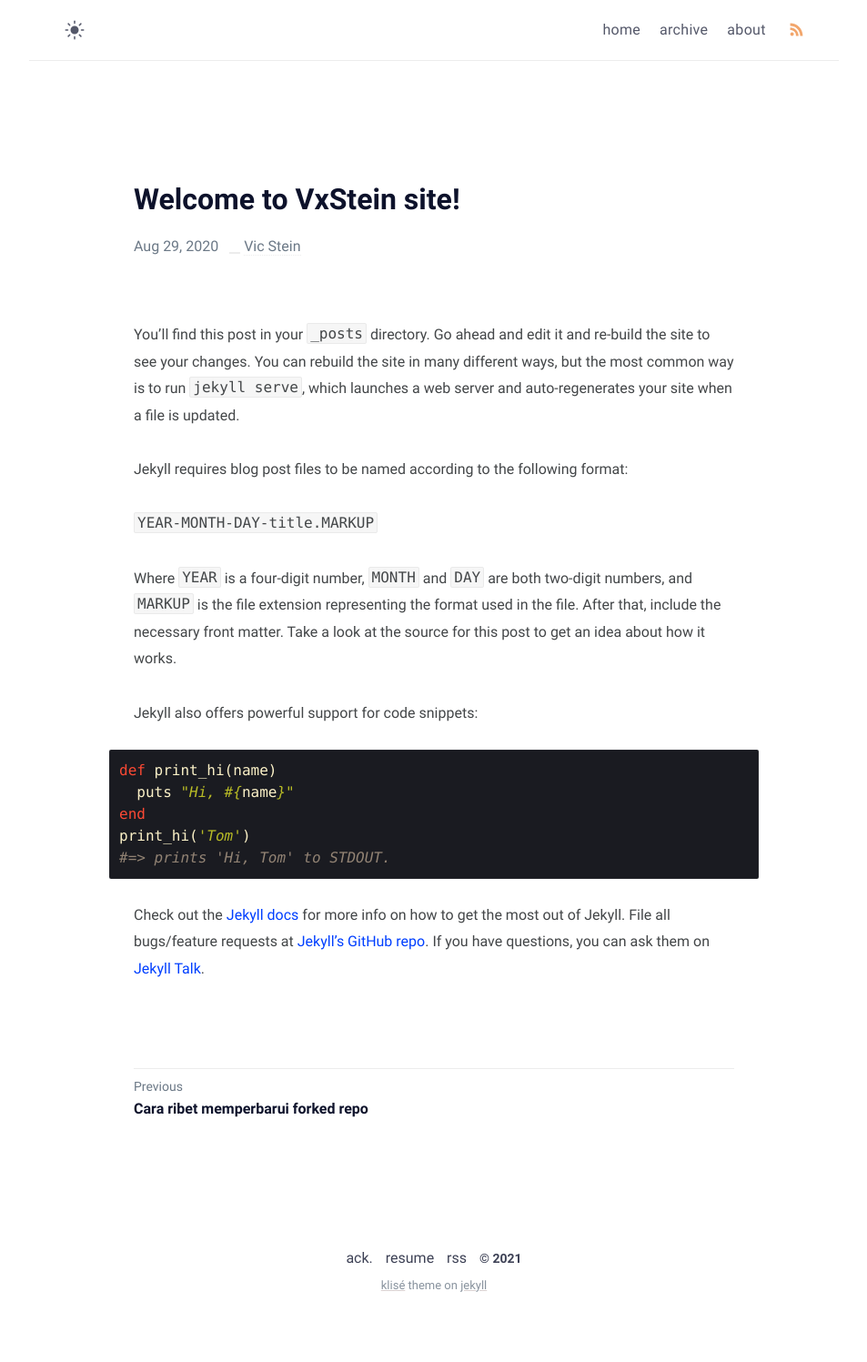
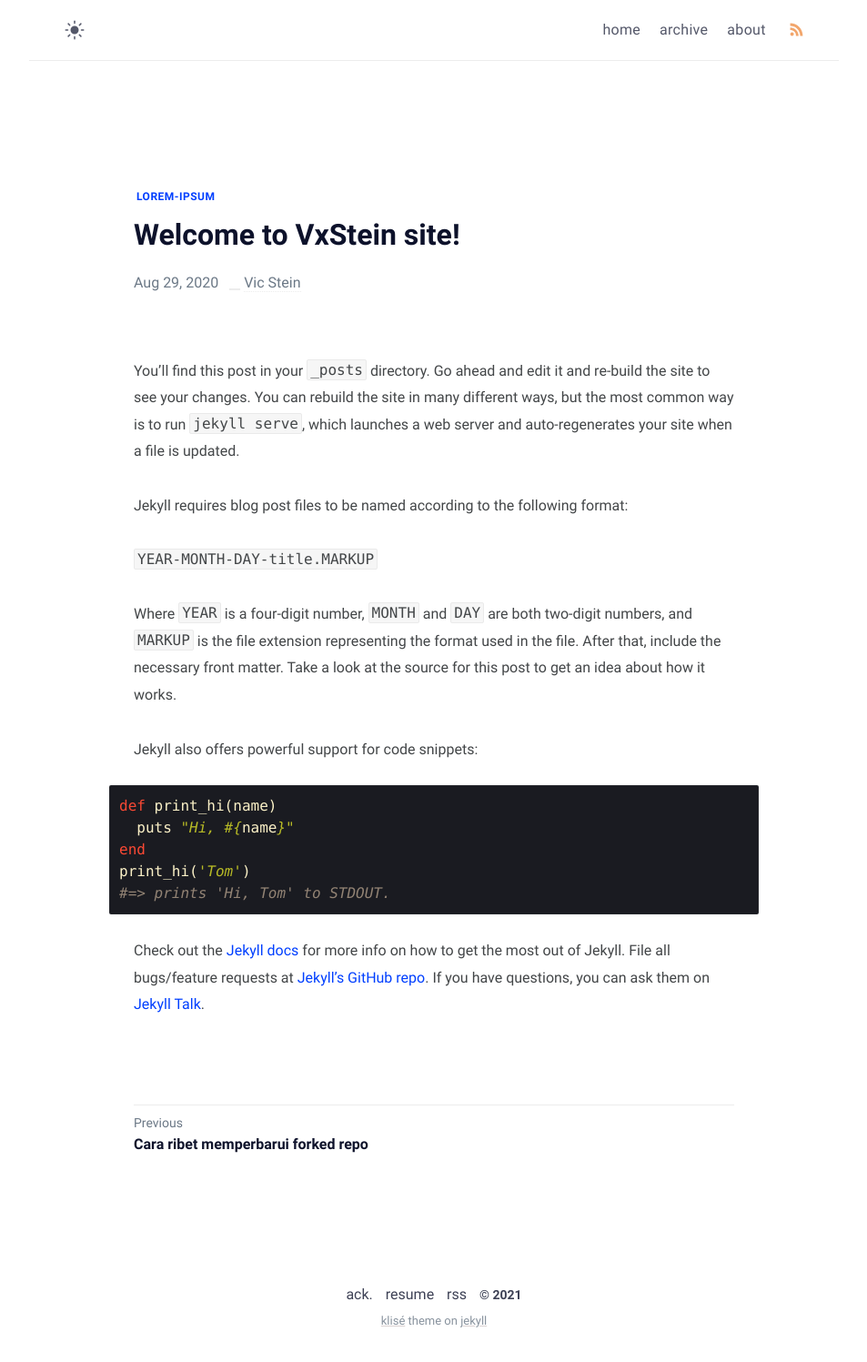
Before and after one commit to vxstein/vxstein.github.io, a Jekyll site: the page built from _posts/welcome-to-jekyll/2020-08-29-welcome-to-jekyll.md, in a window 1280 px wide. Shown: the whole page at 91% size, without its empty margins (163-1116 px from the left). Built offline with Jekyll 4.4.1, drawn with Linux system fonts in a browser that asks for light colours; before the commit the page ends 1457 px from its top, so only the background shows below that.

Commit message:
2020-08-29-welcome-to-jekyll.md: updated tags

```diff
--- a/_posts/welcome-to-jekyll/2020-08-29-welcome-to-jekyll.md
+++ b/_posts/welcome-to-jekyll/2020-08-29-welcome-to-jekyll.md
@@ -3,6 +3,8 @@ layout: post
 title: Welcome to VxStein site!
 date: '2020-08-29 09:29:20 +0700'
 categories: jekyll update
+tags:
+  - lorem-ipsum
 ---
 You’ll find this post in your `_posts` directory. Go ahead and edit it and re-build the site to see your changes. You can rebuild the site in many different ways, but the most common way is to run `jekyll serve`, which launches a web server and auto-regenerates your site when a file is updated.
 
```
